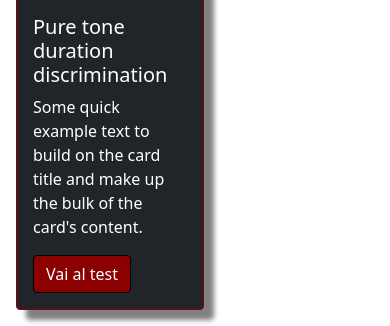
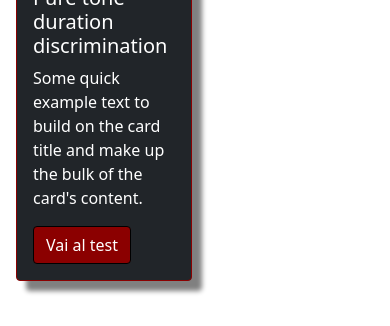
Before and after one commit to NiccoloOrlandi/PsychoacousticsWeb, a PHP site: page / in a window 390 px wide. Shown: the part 1380-1706 px from the top of the page. After the commit the page ends 1674 px from the top, so only its background shows below. Run offline with PHP 8.4, Linux system fonts and the light colour scheme.

Commit message:
Aggiornamento css della pagina index
Lo stile è lo stesso ma ora è responsive, quindi si adatta alla dimensione dello schermo

```diff
--- a/index.html
+++ b/index.html
@@ -42,7 +42,7 @@
 
       <!-- cards -->
 
-      <div class="card" style="float:left;" >
+      <div class="card">
         <img src="..." class="card-img-top" alt="...">
         <div class="card-body">
           <h5 class="card-title" >Pure tone intensity discrimination</h5>
@@ -53,7 +53,7 @@
 
 
 
-      <div class="card" style="float:right;">
+      <div class="card">
         <img src="..." class="card-img-top" alt="...">
         <div class="card-body">
           <h5 class="card-title">Pure tone frequency discrimination</h5>
@@ -64,7 +64,7 @@
       </div>
 
 
-      <div class="card" style="float:left;" >
+      <div class="card">
         <img src="..." class="card-img-top" alt="...">
         <div class="card-body">
           <h5 class="card-title">Pure tone duration discrimination</h5>
--- a/style.css
+++ b/style.css
@@ -4,34 +4,30 @@ body{
 
 .btn-outline-success{
     float:right;
-    margin-top:-2.3rem ;
+    margin-top:-2.3rem;
     border-color: white;
     color: white;
+}
 
-}
 .btn-outline-danger{
     float:right;
-    margin-top:-2.3rem ;
+    margin-top:-2.3rem;
     border-color: white;
     color: white;
+}
 
-}
 .btn-primary{
     background-color: darkred;
     border-color: black;
-
 }
 
 .card{
-
-    width: 48.3%;
-    margin-left:1rem;
-    margin-right:1rem;
-    height: auto;
-    background-color:#212529; ;
+	float: left; /*fa in modo che tutte le card vengano inpilate a sinistra finchè c'è spazio, poi si va a capo*/
+    width: 45%; /*con questa larghezza ce ne vanno sempre almeno 2 di card, finchè lo schermo è abbastanza largo*/
+    margin: 1rem; /*margine su tutti i lati*/
+    margin-top: 3px; /*solo in alto è diverso*/
+    background-color: #212529;
     border-color: darkred;
-    margin-top: 3px;
-    margin-bottom: 1rem;
     box-shadow: 10px 10px 5px gray;
-    color:white;
+    color: white;
 }
```
